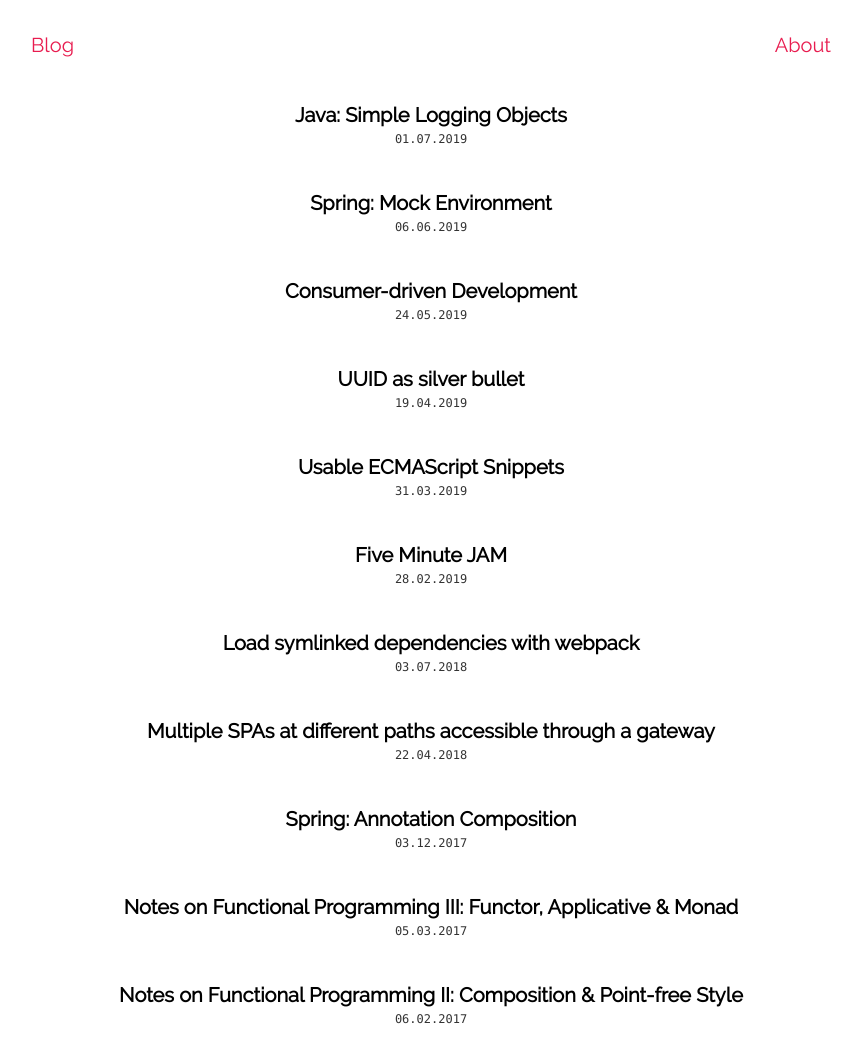
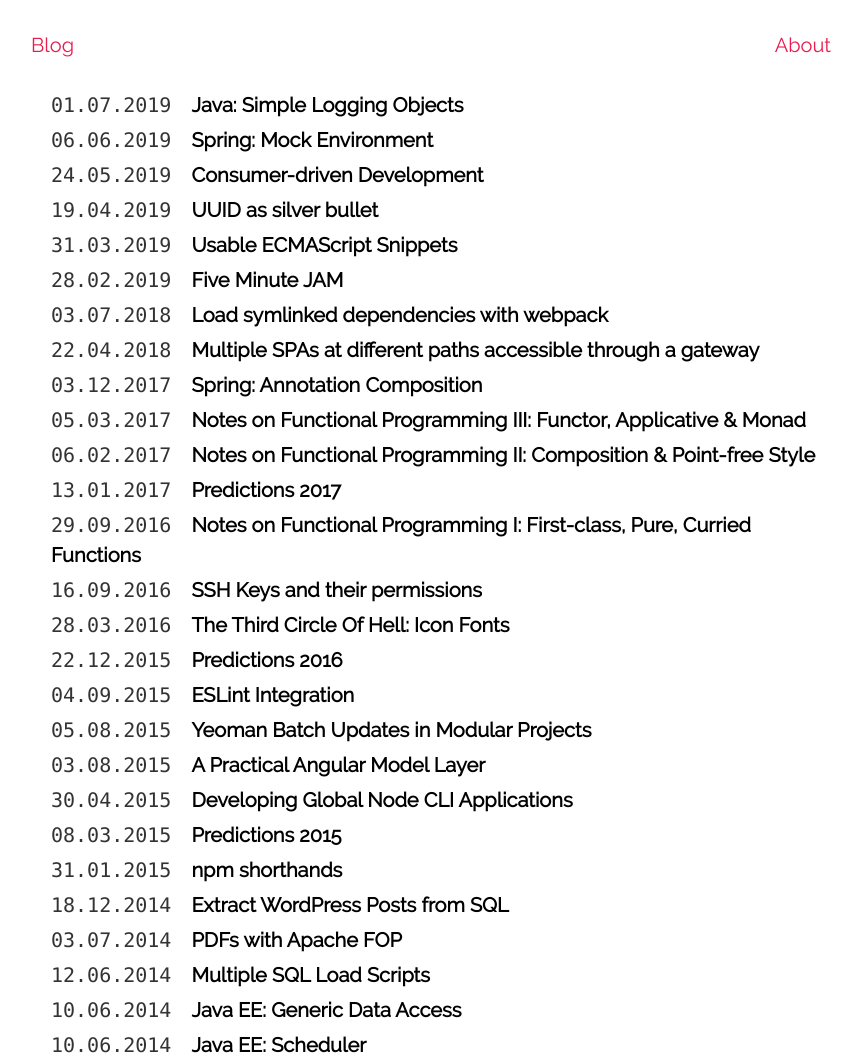
Before and after one commit to akullpp/chrysanthium, a Gatsby site: page / in a window 1280 px wide. Shown: the top 1060 px of the page, without its empty margins (209-1071 px from the left). Built offline with nearby package versions, Linux system fonts and the light colour scheme; Gatsby itself is replaced by a stand-in of ours.

Commit message:
Reformat blog

```diff
--- a/src/pages/index.js
+++ b/src/pages/index.js
@@ -6,8 +6,7 @@ import Layout from '../layout'
 
 const Post = styled.div`
   position: relative;
-  margin: 2em 0 2em 0;
-  text-align: center;
+  margin-bottom: 0.25em;
 
   &:after {
     position: absolute;
@@ -27,18 +26,21 @@ const Post = styled.div`
   }
 `
 
-const PostTitle = styled.div`
+const PostText = styled.div`
+  margin-left: 1em;
+`
+
+const PostDate = styled.span`
+  width: 100%;
+  margin-right: 1em;
+  font-family: 'Consolas', monospace;
+  font-weight: normal;
+  color: #333;
+`
+
+const PostTitle = styled.span`
   color: black;
   font-weight: bold;
-`
-
-const PostDate = styled.div`
-  display: block;
-  width: 100%;
-  font-family: 'Consolas', monospace;
-  font-size: 0.6em;
-  font-weight: normal;
-  color: #333;
 `
 
 export default ({
@@ -50,8 +52,10 @@ export default ({
     {edges.map(({ node: { frontmatter: { title, date, path } } }) => (
       <Post key={path}>
         <Link to={path}>
-          <PostTitle>{title}</PostTitle>
-          <PostDate>{date}</PostDate>
+          <PostText>
+            <PostDate>{date}</PostDate>
+            <PostTitle>{title}</PostTitle>
+          </PostText>
         </Link>
       </Post>
     ))}
```
